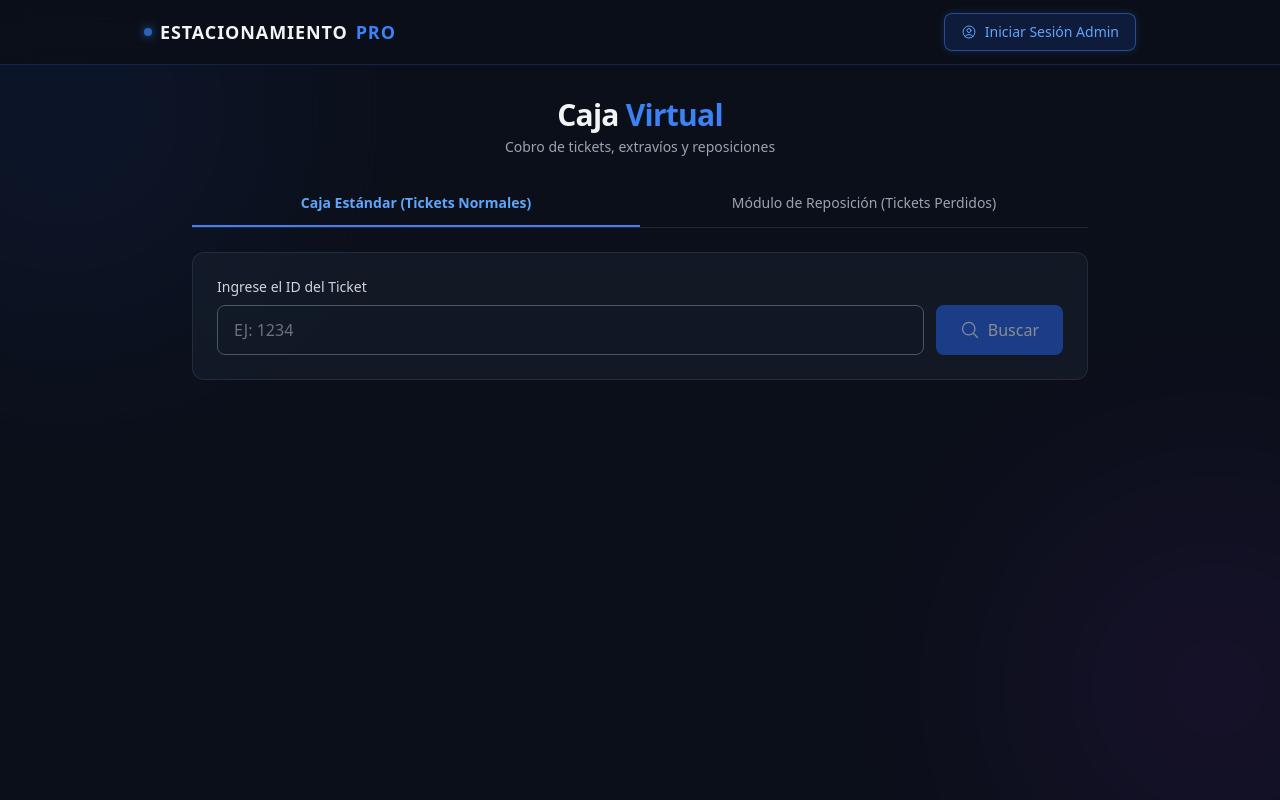
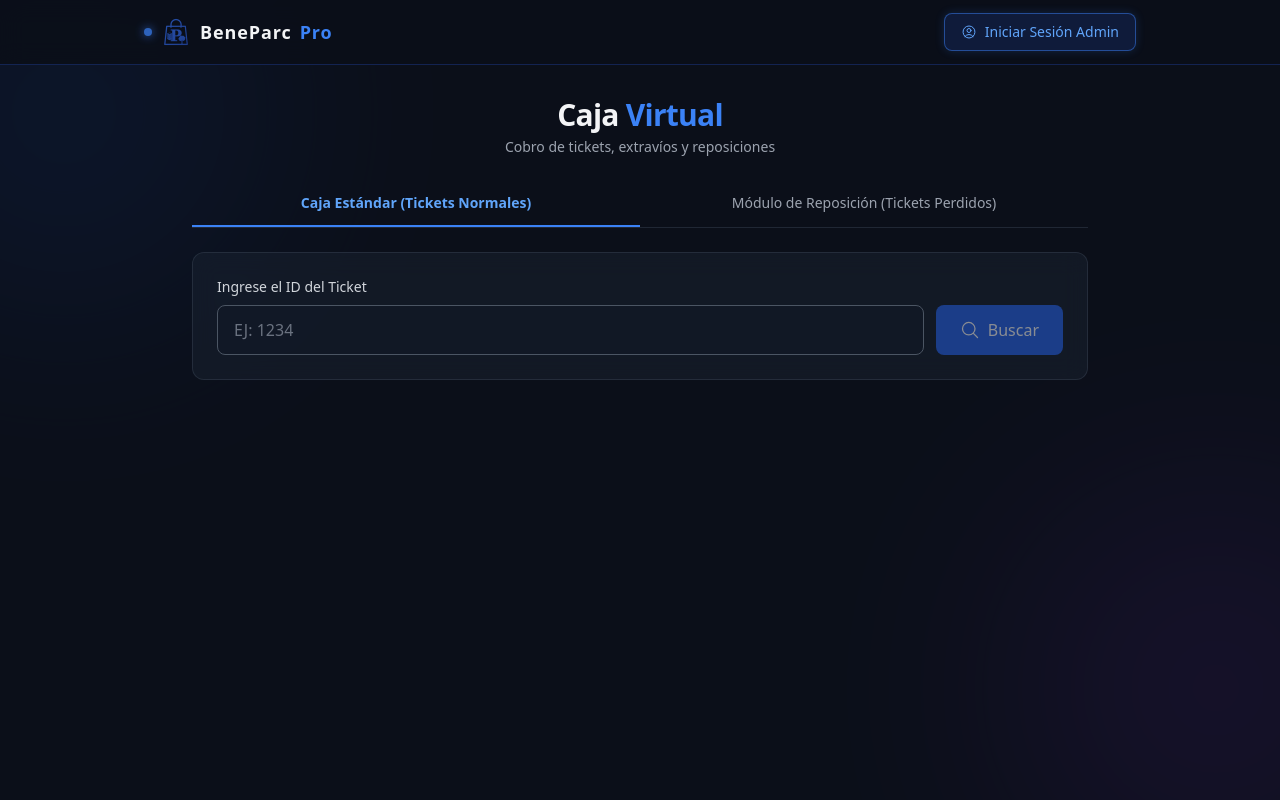
Before and after one commit to Butanda1/estacionamiento, a React (Vite) app in the folder frontend/: page / in a window 1280 px wide. Built offline with nearby package versions, Linux system fonts and the light colour scheme.

Commit message:
BeneParc Pro

```diff
--- a/frontend/src/components/Navbar.jsx
+++ b/frontend/src/components/Navbar.jsx
@@ -2,6 +2,7 @@ import React from 'react';
 import { NavLink, useNavigate } from 'react-router-dom';
 import { useAuth } from '../context/AuthContext';
 import { ArrowRightOnRectangleIcon } from '@heroicons/react/24/outline';
+import icon from './icon.png';
 
 export default function Navbar() {
   const { usuario, logout } = useAuth();
@@ -26,7 +27,12 @@ export default function Navbar() {
           <div className="flex items-center space-x-4">
             <span className="text-gray-100 font-bold text-lg tracking-wider flex items-center gap-2">
               <span className="h-2 w-2 rounded-full bg-blue-500 shadow-[0_0_10px_rgba(59,130,246,1)] animate-pulse"></span>
-              ESTACIONAMIENTO <span className="text-blue-500">PRO</span>
+              <img
+                src={icon}
+                alt="BeneParc"
+                className="h-8 w-8 object-contain"
+              />
+              BeneParc <span className="text-blue-500">Pro</span>
             </span>
             <div className="hidden md:flex space-x-2 ml-8">
               <NavLink to="/dashboard" className={linkClass}>Dashboard</NavLink>
--- a/frontend/src/components/PublicPayment.jsx
+++ b/frontend/src/components/PublicPayment.jsx
@@ -6,6 +6,8 @@ import {
   PlusIcon, ClipboardDocumentIcon, TicketIcon,
   UserCircleIcon, KeyIcon, ArrowRightEndOnRectangleIcon, XMarkIcon
 } from '@heroicons/react/24/outline';
+
+import icon from './icon.png';
 
 export default function PublicPayment() {
   const { login, estaAutenticado } = useAuth();
@@ -183,7 +185,12 @@ export default function PublicPayment() {
           <div className="max-w-5xl mx-auto px-4 h-16 flex items-center justify-between">
             <span className="text-gray-100 font-bold text-lg tracking-wider flex items-center gap-2">
               <span className="h-2 w-2 rounded-full bg-blue-500 shadow-[0_0_10px_rgba(59,130,246,1)] animate-pulse" />
-              ESTACIONAMIENTO <span className="text-blue-500">PRO</span>
+              <img
+                src={icon}
+                alt="BeneParc"
+                className="h-8 w-8 object-contain"
+              />
+              BeneParc <span className="text-blue-500">Pro</span>
             </span>
             <button
               onClick={() => { setShowLogin(true); setLoginError(''); setLoginUser(''); setLoginPass(''); }}
@@ -395,7 +402,7 @@ export default function PublicPayment() {
           <div className="bg-gray-900/95 p-8 rounded-2xl shadow-[0_0_40px_rgba(0,0,0,0.8)] w-full max-w-md border border-gray-700/50 relative">
             <button onClick={() => setShowLogin(false)} className="absolute top-4 right-4 text-gray-500 hover:text-gray-200 transition-colors"><XMarkIcon className="h-5 w-5" /></button>
             <div className="text-center mb-6">
-              <div className="flex justify-center mb-3"><div className="p-3 bg-blue-900/30 rounded-xl border border-blue-500/30"><UserCircleIcon className="h-10 w-10 text-blue-400" /></div></div>
+              <div className="flex justify-center mb-3"><div className="p-3 bg-blue-900/30 rounded-xl border border-blue-500/30"><img src={icon} alt="BeneParc" className="h-16 w-16 object-contain"/></div></div>
               <h2 className="text-2xl font-bold text-gray-100">Acceso Admin</h2>
               <p className="text-gray-400 text-sm mt-1">Ingresa tus credenciales</p>
             </div>
```
Also changed, not shown: frontend/src/components/icon.png (added).
